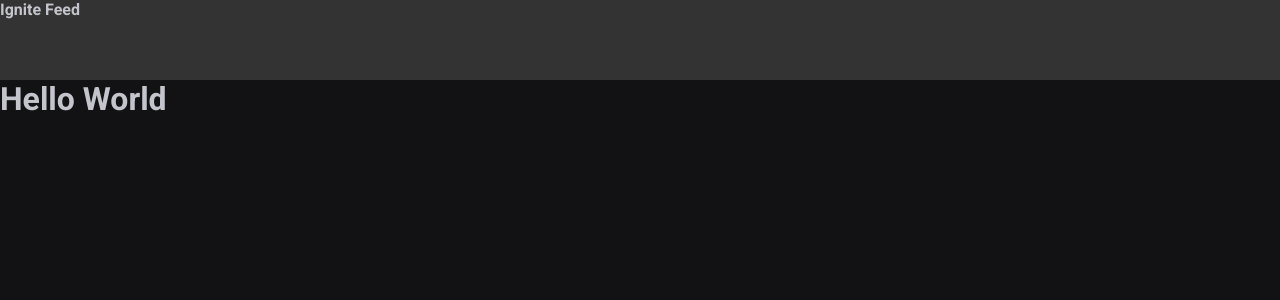
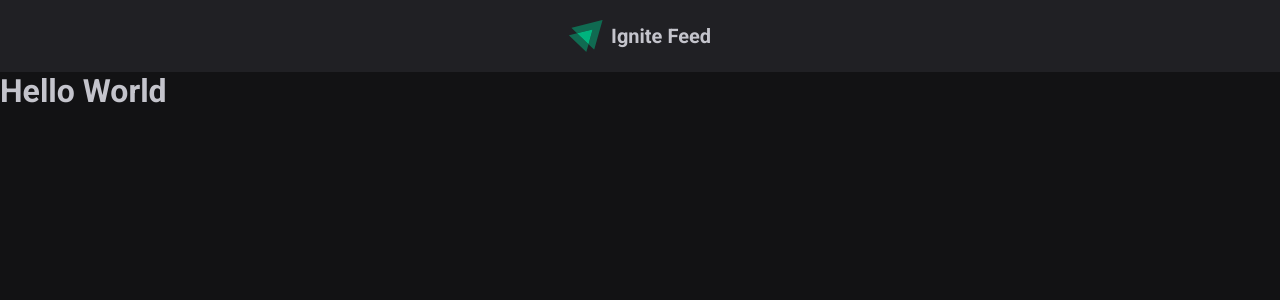
Before and after one commit to RafaelManfrim/Ignite-React2022-IgniteFeed, a React (Vite) app: page / in a window 1280 px wide. Shown: the top 300 px of the page. Built offline with nearby package versions, Linux system fonts and the light colour scheme.

Commit message:
Header finalizado

```diff
--- a/src/components/Header.jsx
+++ b/src/components/Header.jsx
@@ -1,8 +1,10 @@
 import styles from "./Header.module.css";
+import igniteLogo from "../assets/ignite-logo.svg"
 
 export function Header() {
   return (
     <header className={styles.header}>
+      <img src={igniteLogo} alt="Logotipo do Ignite" />
       <strong>Ignite Feed</strong>
     </header>
   )
--- a/src/components/Header.module.css
+++ b/src/components/Header.module.css
@@ -1,4 +1,17 @@
 .header {
-  background-color: #333;
-  height: 80px;
+  width: 100vw;
+  background-color: var(--gray-800);
+  display: flex;
+  justify-content: center;
+  align-items: center;
+  padding: 1.25rem 0;
 }
+
+.header img {
+  height: 2rem;
+}
+
+.header strong {
+  margin-left: 0.5rem;
+  font-size: 1.25rem;
+}
```
Also changed, not shown: src/assets/ignite-logo.svg (added).
